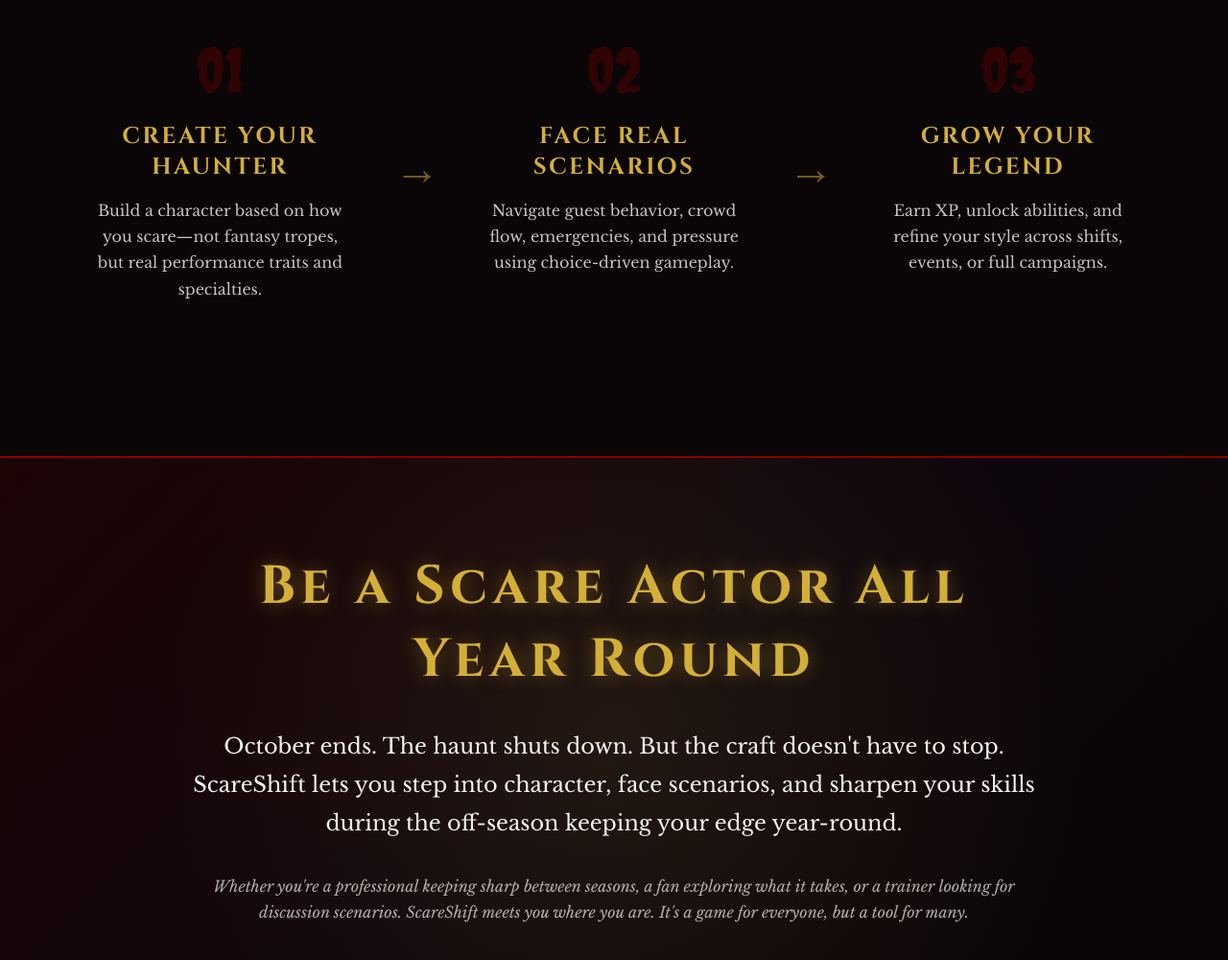
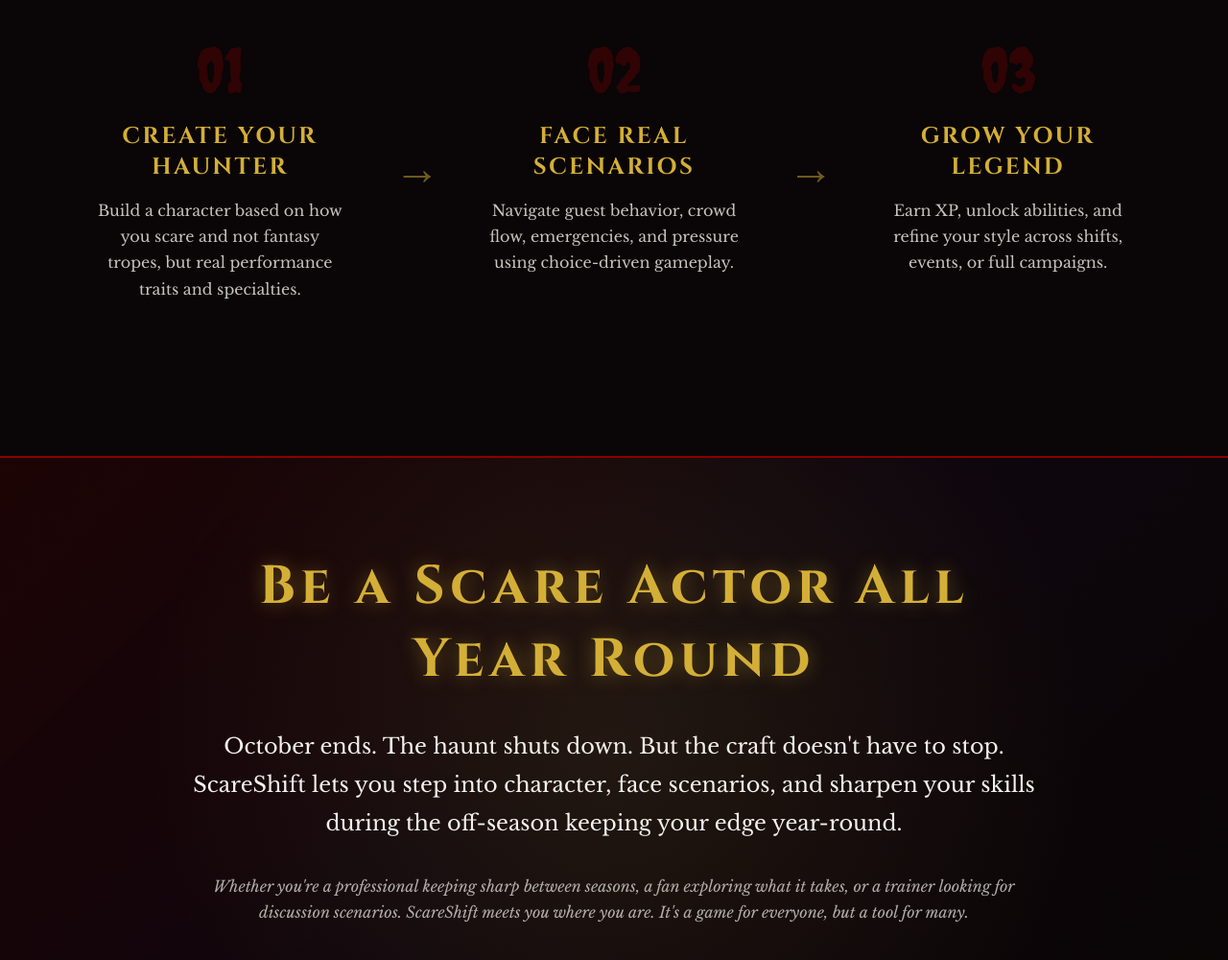
Before and after one commit to thedrapercode/scareshift-site, a plain HTML site: page index.html in a window 1280 px wide. Shown: the part 2384-3384 px from the top of the page at 96% size. Drawn offline with nearby package versions, Linux system fonts and the light colour scheme.

Commit message:
Fix grammatical error in step description

```diff
--- a/index.html
+++ b/index.html
@@ -678,7 +678,7 @@
                     <div class="step-number">01</div>
                     <h3 class="step-title">Create Your Haunter</h3>
                     <p class="step-description">
-                        Build a character based on how you scare—not fantasy tropes, but real performance traits and specialties.
+                        Build a character based on how you scare and not fantasy tropes, but real performance traits and specialties.
                     </p>
                 </div>
 
```
